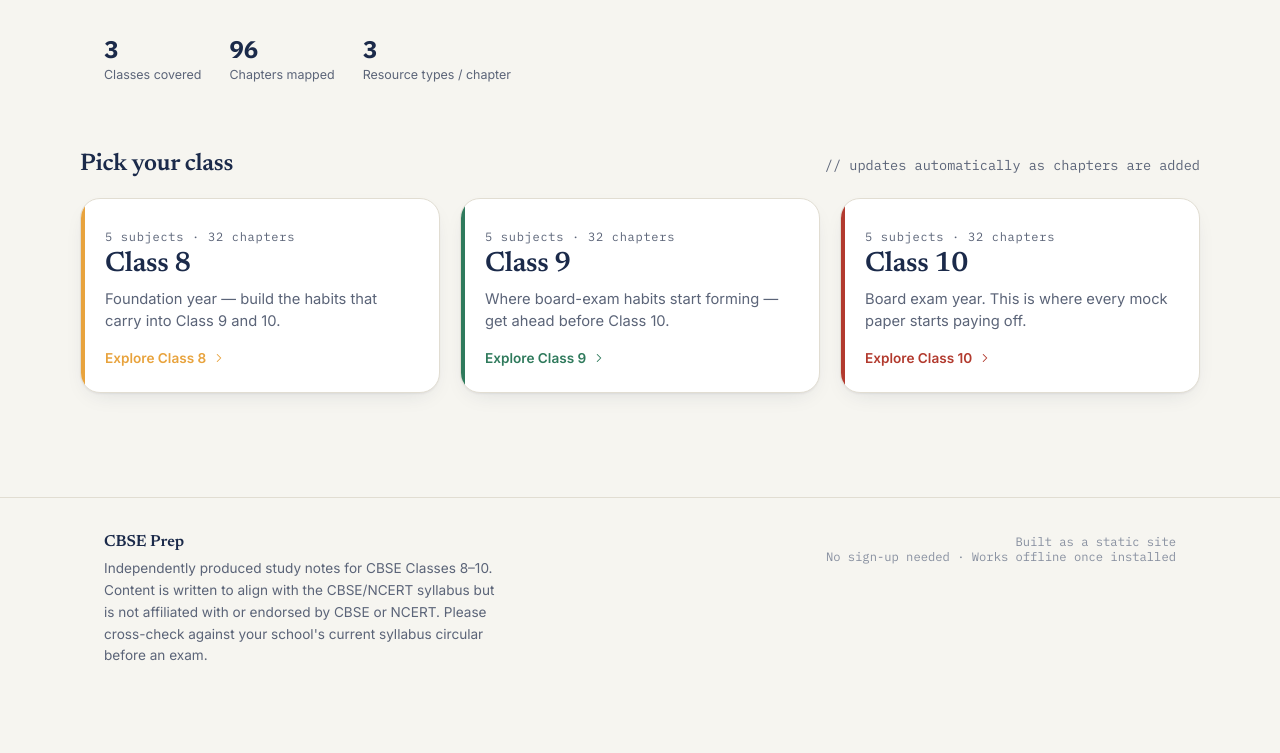
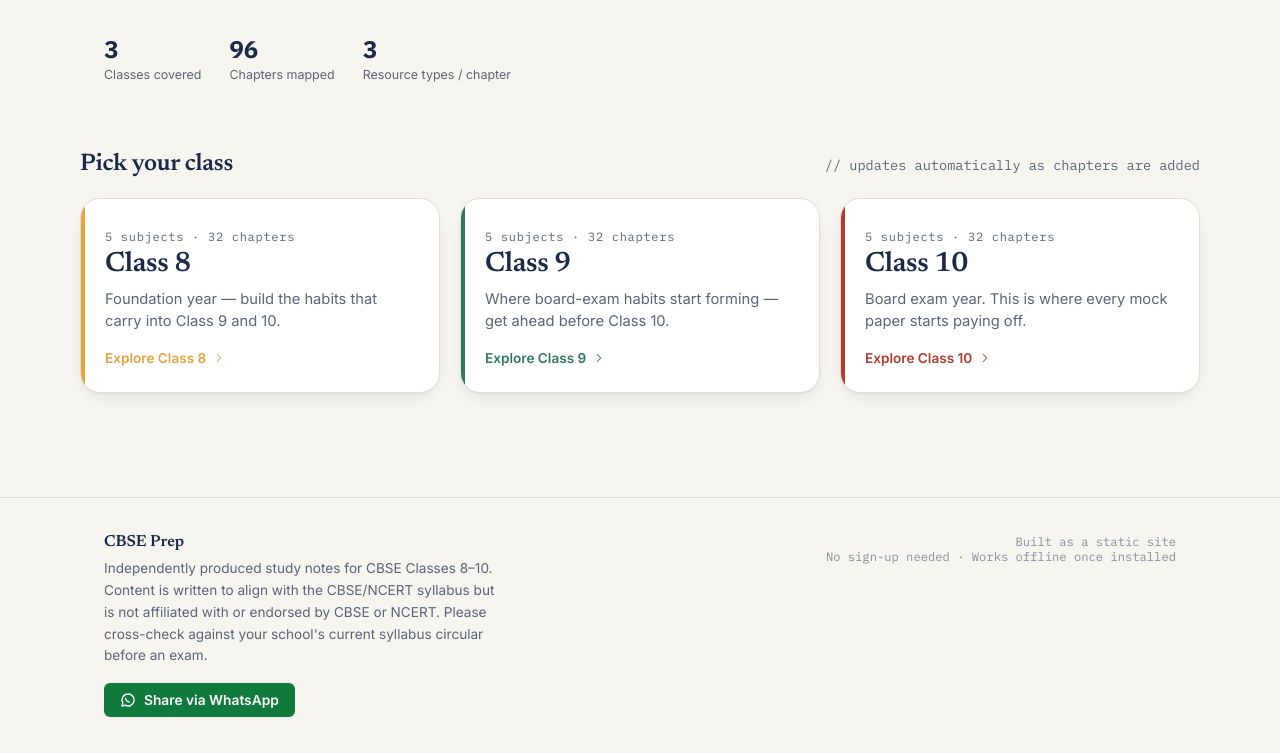
Before and after one commit to KGourav1983/cbse-study-notes, a plain HTML site: page index.html in a window 1280 px wide. Shown: the part 531-1284 px from the top of the page. Before the commit the page ends 1234 px from the top, so only its background shows below. Drawn offline with Linux system fonts and the light colour scheme.

Commit message:
040720261700

```diff
--- a/css/styles.css
+++ b/css/styles.css
@@ -582,6 +582,21 @@ p { margin: 0; }
 .footer-grid { display: flex; justify-content: space-between; align-items: flex-start; gap: 24px; flex-wrap: wrap; }
 .footer-brand { font-family: var(--font-display); font-weight: 600; }
 .footer-note { color: var(--slate); font-size: 0.85rem; max-width: 46ch; line-height: 1.6; margin-top: 8px; }
+
+.share-btn {
+  display: inline-flex; align-items: center; gap: 8px;
+  margin-top: 16px; padding: 9px 16px;
+  /* WhatsApp's own brand green (#25D366) only reaches ~2:1 contrast with
+     white text — well under WCAG AA. This deeper shade keeps the same
+     green family (readable as "WhatsApp") while passing AA at ~5.4:1. */
+  background: #0f7a3b; color: #ffffff;
+  border-radius: var(--radius-sm); text-decoration: none;
+  font-family: var(--font-body); font-weight: 600; font-size: 0.86rem;
+  transition: transform var(--transition-fast), background var(--transition-fast);
+}
+.share-btn svg { width: 16px; height: 16px; flex-shrink: 0; }
+.share-btn:hover { background: #0c6631; transform: translateY(-1px); }
+.share-btn:focus-visible { outline-color: #0c6631; }
 .footer-meta { font-family: var(--font-mono); font-size: 0.76rem; color: var(--slate-light); text-align: right; }
 
 /* =========================================================================
--- a/index.html
+++ b/index.html
@@ -70,6 +70,14 @@
         with the CBSE/NCERT syllabus but is not affiliated with or endorsed by CBSE or NCERT.
         Please cross-check against your school's current syllabus circular before an exam.
       </p>
+      <a
+        class="share-btn"
+        href="https://wa.me/?text=%F0%9F%93%9A%20Check%20out%20CBSE%20Prep%20%E2%80%94%20free%20notes%2C%20Q%26A%20and%20mock%20papers%20for%20CBSE%20Class%208%E2%80%9310%3A%20https%3A%2F%2Fcbse-board-notes.pages.dev%2F"
+        target="_blank" rel="noopener"
+      >
+        <svg viewBox="0 0 24 24" fill="none" stroke="currentColor" stroke-width="2"><path d="M12 3a9 9 0 0 0-7.8 13.4L3 21l4.8-1.2A9 9 0 1 0 12 3Z" stroke-linejoin="round"/><path d="M8.5 9.3c.3 2.9 2.7 5.3 5.6 5.6" stroke-linecap="round"/></svg>
+        Share via WhatsApp
+      </a>
     </div>
     <div class="footer-meta">
       Built as a static site<br />
--- a/service-worker.js
+++ b/service-worker.js
@@ -7,8 +7,8 @@
      version they loaded, but get fresh notes whenever they're online.
    ========================================================================= */
 
-const SHELL_CACHE = "cbse-prep-shell-v4";
-const CONTENT_CACHE = "cbse-prep-content-v4";
+const SHELL_CACHE = "cbse-prep-shell-v5";
+const CONTENT_CACHE = "cbse-prep-content-v5";
 
 const SHELL_ASSETS = [
   "/",
```
